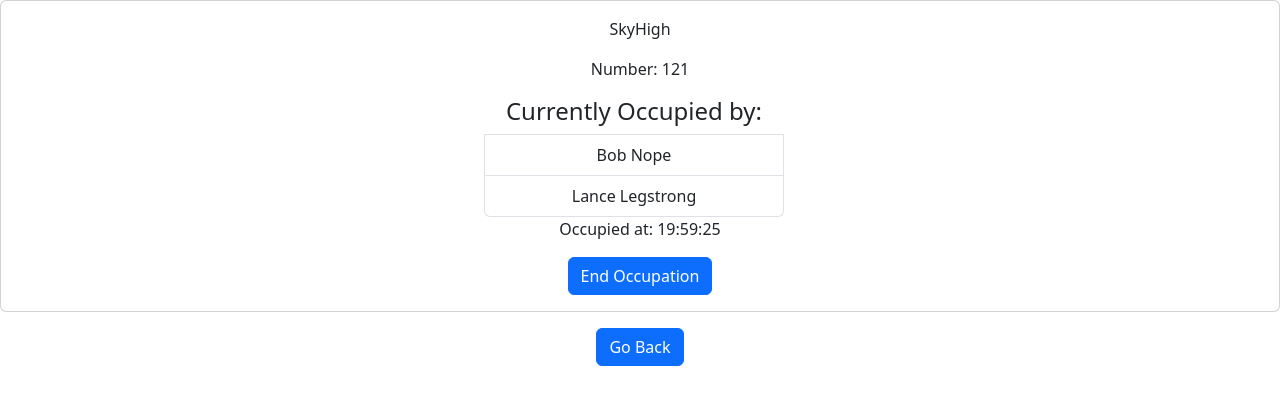
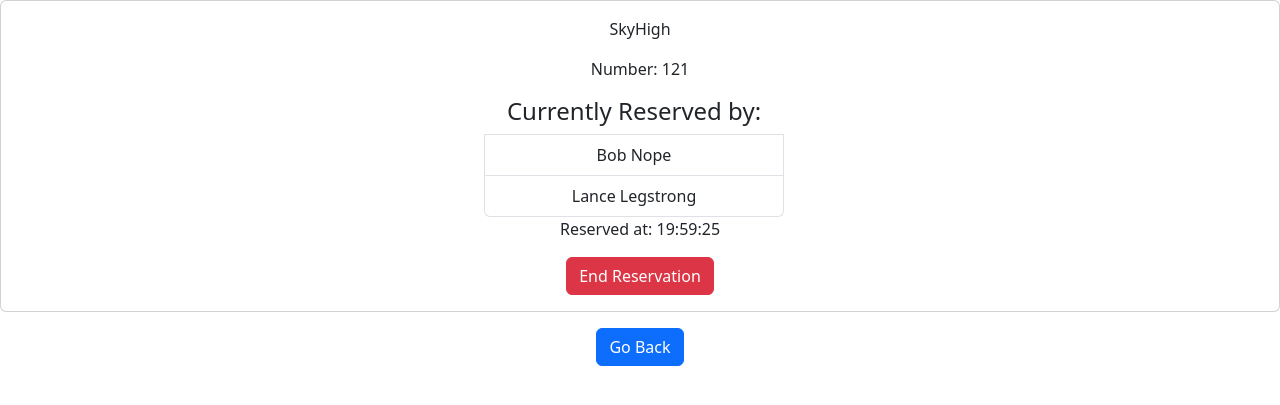
Before and after one commit to petervol27/tennis_django, a Django app: page /courts/court_details/1 in a window 1280 px wide. Shown: the part 56-461 px from the top of the page. Run offline with Django 5.2, Linux system fonts and the light colour scheme; data comes from the database, SQL or seed files in the repository; both versions use the stored data as it was after the commit.

Commit message:
added court order

```diff
--- a/courts/models.py
+++ b/courts/models.py
@@ -9,14 +9,13 @@ class Court(models.Model):
     is_occupied = models.BooleanField(default=False)
     occupation_time = models.DateTimeField(null=True, blank=True)
 
-
     def __str__(self):
         return self.name
 
-    def occupy(self):
+    def occupy(self, m1, m2):
         self.is_occupied = True
         self.occupation_time = timezone.now()
 
-    def end_occupation(self):
+    def end_occupation(self, m1, m2):
         self.is_occupied = False
         self.occupation_time = None
--- a/courts/templates/court_details.html
+++ b/courts/templates/court_details.html
@@ -7,20 +7,22 @@
 
     {%if court.is_occupied%}
     <ul class="list-group container mx-auto w-25 mt-3">
-      <h4>Currently Occupied by:</h4>
+      <h4>Currently Reserved by:</h4>
       {%for member in members%}
       <li class="list-group-item">{{member}}</li>
       {%endfor%}
     </ul>
     <p class="card-text">
-      Occupied at: {{court.occupation_time|date:" H:i:s"}}
+      Reserved at: {{court.occupation_time|date:" H:i:s"}}
     </p>
-    <a class="btn btn-primary" href="{%url 'end_court_occupation' court.id%}"
-      >End Occupation</a
+    <a class="btn btn-danger" href="{%url 'end_court_occupation' court.id%}"
+      >End Reservation</a
     >
     {%else%}
     <p class="card-text">Occupied: No</p>
-    <a class="btn btn-primary" href="{%url 'occupy_court' court.id%}">Occupy</a>
+    <a class="btn btn-success" href="{%url 'reservation' court.id%}"
+      >Reserve Court</a
+    >
 
     {%endif%}
   </div>
--- a/courts/urls.py
+++ b/courts/urls.py
@@ -5,6 +5,7 @@ from . import views
 urlpatterns = [
     path("", views.courts, name="courts"),
     path("court_details/<int:id>", views.court_details, name="court_details"),
+    path("court_details/<int:id>/reservation", views.reservation, name="reservation"),
     path("court_detail/<int:id>/occupy", views.occupy_court, name="occupy_court"),
     path(
         "court_detail/<int:id>/end_court_occupation",
--- a/courts/views.py
+++ b/courts/views.py
@@ -1,6 +1,6 @@
 from django.shortcuts import render, redirect
 from .models import Court
-
+from members.models import Member
 
 # Create your views here.
 
@@ -18,15 +18,31 @@ def court_details(request, id):
     return render(request, "court_details.html", context)
 
 
-def occupy_court(request, id):
+def occupy_court(id):
     court = Court.objects.get(id=id)
     court.occupy()
     court.save()
-    return redirect("court_details", id=id)
+    return redirect("courts")
 
 
-def end_court_occupation(request, id):
+def end_court_occupation(id):
     court = Court.objects.get(id=id)
     court.end_occupation()
     court.save()
-    return redirect("court_details", id=id)
+    return redirect("courts")
+
+
+def reservation(request, id):
+    all_members = Member.objects.all()
+    available_members = []
+    for member in all_members:
+        if not member.court:
+            available_members.append(member)
+    chosen_court = Court.objects.get(id=id)
+    context = {"court": chosen_court, "available_members": available_members}
+    if request.method == "POST":
+        member1 = request.POST.get("member1")
+        member2 = request.POST.get("member2")
+        return redirect("courts")
+    else:
+        return render(request, "court_order.html", context)
```
Also changed, not shown: courts/templates/court_order.html (added, +27 -0 lines), courts/templates/courts_page.html (+7 -6 lines), db.sqlite3.
